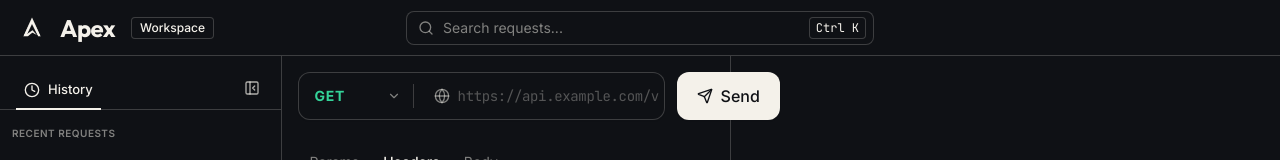
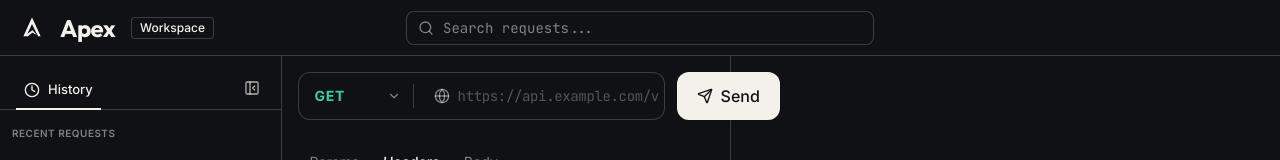
Before and after one commit to vardzz/api-request-playground, a Next.js app: page / in a window 1280 px wide. Shown: the top 160 px of the page. Built offline with nearby package versions, Linux system fonts and the light colour scheme.

Commit message:
feat: implement GlobalSearch component with keyboard shortcut and request history filtering

```diff
--- a/components/search/GlobalSearch.tsx
+++ b/components/search/GlobalSearch.tsx
@@ -60,11 +60,13 @@ export default function GlobalSearch() {
           value={searchQuery}
           onChange={(e) => setSearchQuery(e.target.value)}
           onFocus={() => setIsFocused(true)}
-          className="w-full bg-[#0F1115] border border-[#F4F1EA]/20 rounded-lg py-1.5 pl-9 pr-14 text-sm text-[#F4F1EA] placeholder:text-[#F4F1EA]/50 focus:outline-none focus:border-[#F4F1EA] transition-all"
+          onBlur={() => {
+            // Delay hiding dropdown so clicks on items register
+            setTimeout(() => setIsFocused(false), 200);
+          }}
+          className="w-full bg-[#0F1115] border border-[#F4F1EA]/20 rounded-lg py-1.5 pl-9 pr-4 text-sm text-[#F4F1EA] placeholder:text-[#F4F1EA]/50 focus:outline-none focus:border-[#F4F1EA] transition-all font-mono"
+          spellCheck={false}
         />
-        <div className="absolute right-2 top-1/2 -translate-y-1/2 flex items-center gap-1">
-          <span className="text-xs font-mono text-[#F4F1EA] bg-[#0F1115] border border-[#F4F1EA]/20 rounded px-1.5 py-0.5 pointer-events-none">Ctrl K</span>
-        </div>
 
         {/* Dropdown */}
         {isFocused && searchQuery.trim().length > 0 && (
```
